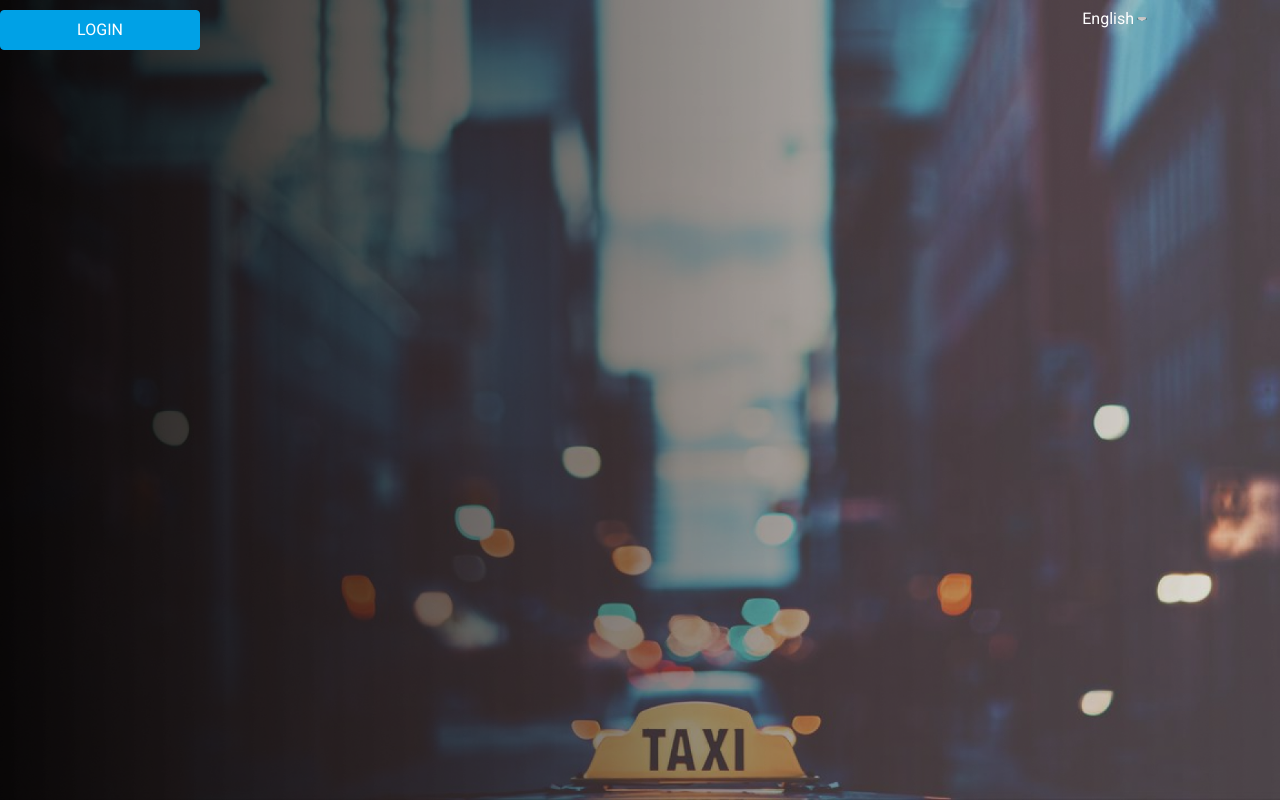
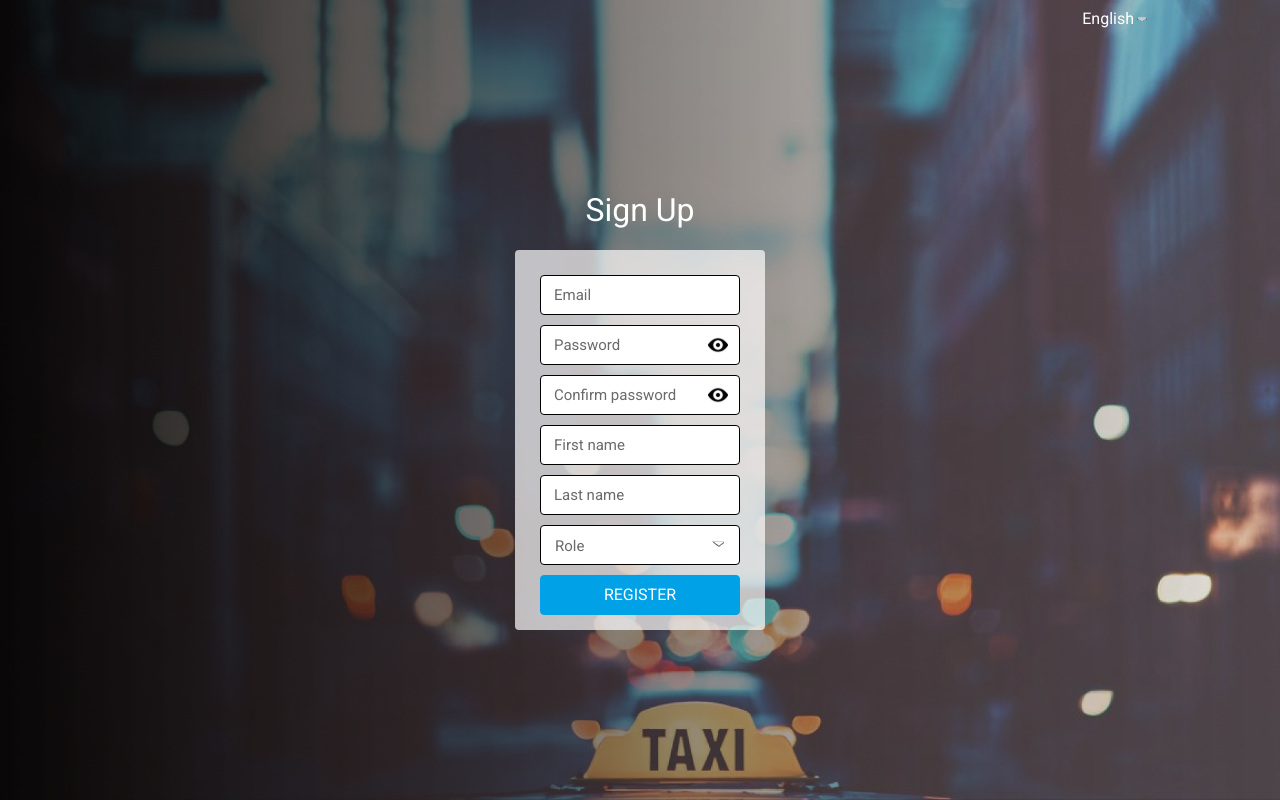
Before and after one commit to grigory-lebedev-usa/circle-ci-e2e-tests, a React (Create React App) app: page / in a window 1280 px wide. Built offline with nearby package versions, Linux system fonts and the light colour scheme.

Commit message:
add sign-up-from-layout [TAXIT-25]

```diff
--- a/src/App.jsx
+++ b/src/App.jsx
@@ -1,15 +1,14 @@
-import React, { useState } from 'react';
+import React from 'react';
 
 import './App.css';
+import SignUpForm from './components/SignUpForm/SignUpForm';
 import PageWrapper from './shared/components/PageWrapper/PageWrapper';
-import FormButton from './shared/components/form-elements/FormButton/FormButton';
 
 function App() {
-  const [isLogin, setIsLogin] = useState(false);
   return (
     <div>
-      <PageWrapper isLogin={isLogin}>
-        <FormButton onClick={() => setIsLogin(true)}>Login</FormButton>
+      <PageWrapper>
+        <SignUpForm />
       </PageWrapper>
     </div>
   );
--- /dev/null
+++ b/src/components/SignUpForm/SignUpForm.jsx
@@ -0,0 +1,125 @@
+import React, { useState, useCallback, useRef } from 'react';
+
+// import uniqid from 'uniqid';
+
+import FormInput from '../../shared/components/form-elements/FormInput/FormInput';
+import FormDropDown from '../../shared/components/form-elements/FormDropDown/FormDropDown';
+import FormButton from '../../shared/components/form-elements/FormButton/FormButton';
+import { inputTypes } from '../../shared/components/form-elements/FormInput/form-input.constants';
+
+import Notifications from '../../shared/components/Notifications/Notifications';
+
+// import { MAX_NOTIFICATION_NUMBER } from '../../shared/components/Notifications/notifications.constants';
+
+// import { notificationTypes } from '../../shared/components/Notifications/components/Notification/notification.constants';
+
+import classes from './sign-up-form.module.css';
+
+function SignUpForm() {
+  const [notifications, setNotifications] = useState([]);
+
+  const [email, setEmail] = useState('');
+  const [password, setPassword] = useState('');
+  // const [formValid, setFormValid] = useState(true);
+  const notificationsRef = useRef([]);
+
+  // const showNotification = (text, type) => {
+  //   if (notifications.length === MAX_NOTIFICATION_NUMBER) {
+  //     notificationsRef.current.shift();
+  //   }
+  //   notificationsRef.current.push({ text, type, id: uniqid() });
+  //   setNotifications([...notificationsRef.current]);
+  // };
+
+  const deleteNotification = useCallback((id) => {
+    notificationsRef.current = notificationsRef.current.filter(
+      (notification) => notification.id !== id
+    );
+    setNotifications(notificationsRef.current);
+  }, []);
+
+  const handlerEmail = (e) => {
+    setEmail(e.target.value);
+  };
+
+  const handlerPassword = (e) => {
+    setPassword(e.target.value);
+  };
+
+  const [isDriver, setIsDriver] = useState(false);
+
+  const handleDriver = (bool) => {
+    if (bool) {
+      setIsDriver(true);
+    } else setIsDriver(false);
+  };
+
+  return (
+    <div className={classes.form__wrapper}>
+      <Notifications notifications={notifications} onDelete={deleteNotification} />
+      <div className={classes.form__content}>
+        <h1 className={classes.form__title}>Sign Up</h1>
+        <div className={classes.form__container}>
+          <div>
+            <FormInput
+              id="email"
+              type={inputTypes.email}
+              label="Email"
+              placeholder="Email"
+              value={email}
+              onChange={handlerEmail}
+            />
+            <FormInput
+              id="pass"
+              type={inputTypes.password}
+              label="Password"
+              placeholder="Password"
+              value={password}
+              onChange={handlerPassword}
+            />
+            <FormInput
+              id="confpass"
+              type={inputTypes.password}
+              label="Confirm password"
+              placeholder="Confirm password"
+            />
+            <FormInput
+              id="fname"
+              type={inputTypes.text}
+              label="First name"
+              placeholder="First name"
+            />
+            <FormInput
+              id="lname"
+              type={inputTypes.text}
+              label="Last name"
+              placeholder="Last name"
+            />
+            <FormDropDown
+              title="Role"
+              items={[
+                { id: 1, value: 'Client' },
+                { id: 2, value: 'Driver' }
+              ]}
+              select={handleDriver}
+            />
+          </div>
+          {isDriver && (
+            <div className={classes.car__block}>
+              <p className={classes.car__title}>Car</p>
+              <FormInput id="make" type={inputTypes.text} label="Make" placeholder="Make" />
+              <FormInput id="model" type={inputTypes.text} label="Model" placeholder="Model" />
+              <FormInput id="year" type={inputTypes.text} label="Year" placeholder="Year" />
+              <FormInput id="color" type={inputTypes.text} label="Color" placeholder="Color" />
+            </div>
+          )}
+          <div className={classes.button}>
+            <FormButton>Register</FormButton>
+          </div>
+        </div>
+      </div>
+    </div>
+  );
+}
+
+export default SignUpForm;
--- /dev/null
+++ b/src/components/SignUpForm/sign-up-form.module.css
@@ -0,0 +1,45 @@
+.form__wrapper {
+  display: flex;
+  align-items: center;
+  justify-content: center;
+  height: 100vh;
+}
+
+.form__content {
+  display: flex;
+  flex-direction: column;
+  align-items: center;
+}
+
+.form__container {
+  padding: 15px 25px 65px 25px;
+  background: rgba(255, 254, 254, 0.7);
+  border-radius: 4px;
+  position: relative;
+  display: flex;
+  align-items: flex-end;
+
+}
+
+.form__title {
+  color: #fff;
+  font-weight: 400;
+}
+
+.car__block {
+  margin-left: 25px;
+}
+
+.car__title {
+  font-size: 20px;
+  margin-left: 15px;
+}
+
+.button {
+  position: absolute;
+  bottom: 15px;
+  margin: 0 auto;
+  left: 0;
+  right: 0;
+  text-align: center;
+}
--- a/src/shared/components/form-elements/FormButton/form-button.module.css
+++ b/src/shared/components/form-elements/FormButton/form-button.module.css
@@ -19,3 +19,8 @@
 .button:active {
   transform: translateY(3px);
 }
+
+.button:disabled {
+  background: #AEAEAE;
+  cursor: not-allowed;
+}
--- a/src/shared/components/form-elements/FormDropDown/FormDropDown.jsx
+++ b/src/shared/components/form-elements/FormDropDown/FormDropDown.jsx
@@ -8,7 +8,7 @@ import { DropDownPropType } from '../../../prop-types';
 
 import classes from './form-drop-down.module.css';
 
-function FormDropDown({ title, items = [] }) {
+function FormDropDown({ title, items = [], select }) {
   const [opened, setOpened] = useState(false);
   const [selected, setSelected] = useState(false);
   const [text, setText] = useState('');
@@ -17,6 +17,9 @@ function FormDropDown({ title, items = [] }) {
     setOpened(false);
     setSelected(true);
     setText(e.target.textContent);
+    if (e.target.textContent === 'Driver') {
+      select(true);
+    } else select(false);
   };
 
   const handleToggle = () => setOpened(!opened);
@@ -66,7 +69,8 @@ function FormDropDown({ title, items = [] }) {
 
 FormDropDown.propTypes = {
   title: PropTypes.string,
-  items: PropTypes.arrayOf(DropDownPropType).isRequired
+  items: PropTypes.arrayOf(DropDownPropType).isRequired,
+  select: PropTypes.func.isRequired
 };
 
 FormDropDown.defaultProps = {
--- a/src/shared/components/form-elements/FormDropDown/form-drop-down.module.css
+++ b/src/shared/components/form-elements/FormDropDown/form-drop-down.module.css
@@ -7,10 +7,12 @@
 }
 
 .dropdown__container {
+  margin-top: 10px;
   position: relative;
   width: 200px;
   height: 40px;
   border: 1px solid var(--general-color);
+  background: var(--bg-color);
   border-radius: 4px;
   box-sizing: border-box;
   z-index: 2;
--- a/src/shared/components/form-elements/FormInput/form-input.module.css
+++ b/src/shared/components/form-elements/FormInput/form-input.module.css
@@ -8,7 +8,7 @@
   position: relative;
   width: 200px;
   height: 40px;
-  margin-bottom: 10px;
+  margin-top: 10px;
 }
 
 .input {
@@ -23,7 +23,7 @@
   outline: none;
   padding: 12px 10px;
   box-sizing: border-box;
-  background: none;
+  background: #FFF;
   z-index: 1;
   transition: all 0.2s ease;
 }
@@ -65,14 +65,6 @@
   color: var(--focus-and-hover-color);
 }
 
-.input:not(:placeholder-shown).input:not(:focus).input:invalid + .input__label {
-  color: var(--error-color);
-}
-
-.input:not(:focus).input:invalid {
-  border: 1px solid var(--error-color);
-}
-
 .input::-webkit-textfield-decoration-container {
   visibility: hidden;
 }
```
